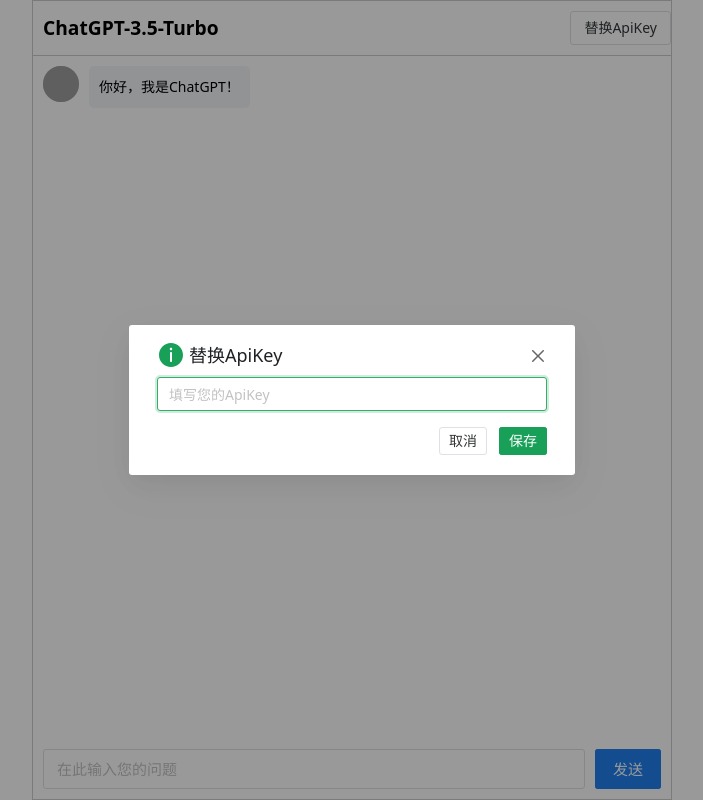
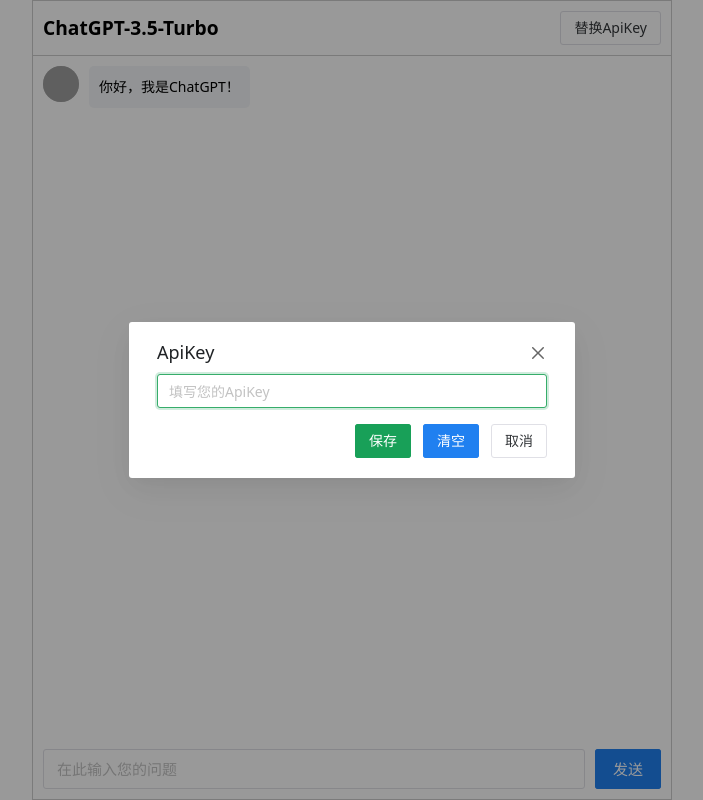
Before and after one commit to DarlingCY/EasyChatGPT, a Vue app: page / in a window 1280 px wide. Both pictures are taken after a click on the button "替换ApiKey". Shown: the whole page, without its empty margins (288-991 px from the left). Built offline with nearby package versions, Linux system fonts and the light colour scheme; grey boxes are pictures that could not be loaded.

Commit message:
update--Dialog样式 fixed--safari下高度撑满底部会被遮挡

```diff
--- a/index.html
+++ b/index.html
@@ -15,6 +15,10 @@
     //font-family: PF, serif;
     }
 
+    html,body{
+        height: 100%;
+    }
+
     ol, ul {
         margin-left: 20px !important;
     }
--- a/src/components/Chat.vue
+++ b/src/components/Chat.vue
@@ -26,15 +26,21 @@
     <n-modal
         v-model:show="showModal"
         preset="dialog"
-        title="替换ApiKey"
         positive-text="保存"
         negative-text="取消"
-        @positive-click="replaceApiKey"
-        @negative-click="showModal=false;apiKey=''"
         :maskClosable="false"
-        @close="showModal=false;apiKey=''"
-    >
-      <n-input v-model:value="apiKey" placeholder="填写您的ApiKey"/>
+        type="info"
+        title="ApiKey"
+        :show-icon="false"
+        @close="showModal=false;inputApiKey=''">
+      <template #default>
+        <n-input v-model:value="inputApiKey" placeholder="填写您的ApiKey"/>
+      </template>
+      <template #action>
+        <n-button type="primary" @click="replaceApiKey">保存</n-button>
+        <n-button type="info" @click.stop="inputApiKey=''">清空</n-button>
+        <n-button @click.stop="showModal=false;inputApiKey=''">取消</n-button>
+      </template>
     </n-modal>
   </div>
 </template>
@@ -45,6 +51,7 @@
 export default {
   data() {
     return {
+      inputApiKey: "",
       apiKey: "",
       showModal: false,
       allowedSend: true,
@@ -68,12 +75,24 @@
   },
   mounted() {
     this.handleScroll()
+    this.safariHacks()
   },
   methods: {
+    safariHacks() {
+      let windowsVH = window.innerHeight / 100;
+      document.querySelector('.chatBody').style.setProperty('--vh', windowsVH + 'px');
+      window.addEventListener('resize', function() {
+        document.querySelector('.chatBody').style.setProperty('--vh', windowsVH + 'px');
+      });
+    },
     init() {
-      this.apiKey = localStorage.getItem("ApiKey")
+      let apiKey = localStorage.getItem("ApiKey")
+      this.apiKey = apiKey ? "" : apiKey
+      this.inputApiKey = this.apiKey
     },
     replaceApiKey() {
+      this.showModal = false
+      this.apiKey = this.inputApiKey
       localStorage.setItem("ApiKey", this.apiKey)
     },
     handleScroll() {
@@ -106,7 +125,7 @@
         body: JSON.stringify(body),
         headers: {
           "Content-Type": "application/json",
-          "Authorization": "Bearer " + (this.apiKey || this.apiKey.trim().length === 0) ? "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" : this.apiKey
+          "Authorization": "Bearer " + ((!that.apiKey || that.apiKey.trim().length === 0) ? "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" : that.apiKey)
         },
         signal: abortController.signal,
         async onopen(response) {
@@ -204,7 +223,7 @@
 
   .chatBody {
     border: 1px solid #ccc;
-    height: 100vh;
+    height: calc(var(--vh, 1vh) * 100);
     display: flex;
     flex-direction: column;
     justify-content: space-between;
@@ -215,7 +234,7 @@
 
       .header {
         border-bottom: 1px solid #cccccc;
-        padding: 10px 0 10px 10px;
+        padding: 10px;
         font-size: 1.2rem;
         font-weight: bold;
         position: sticky;
```
